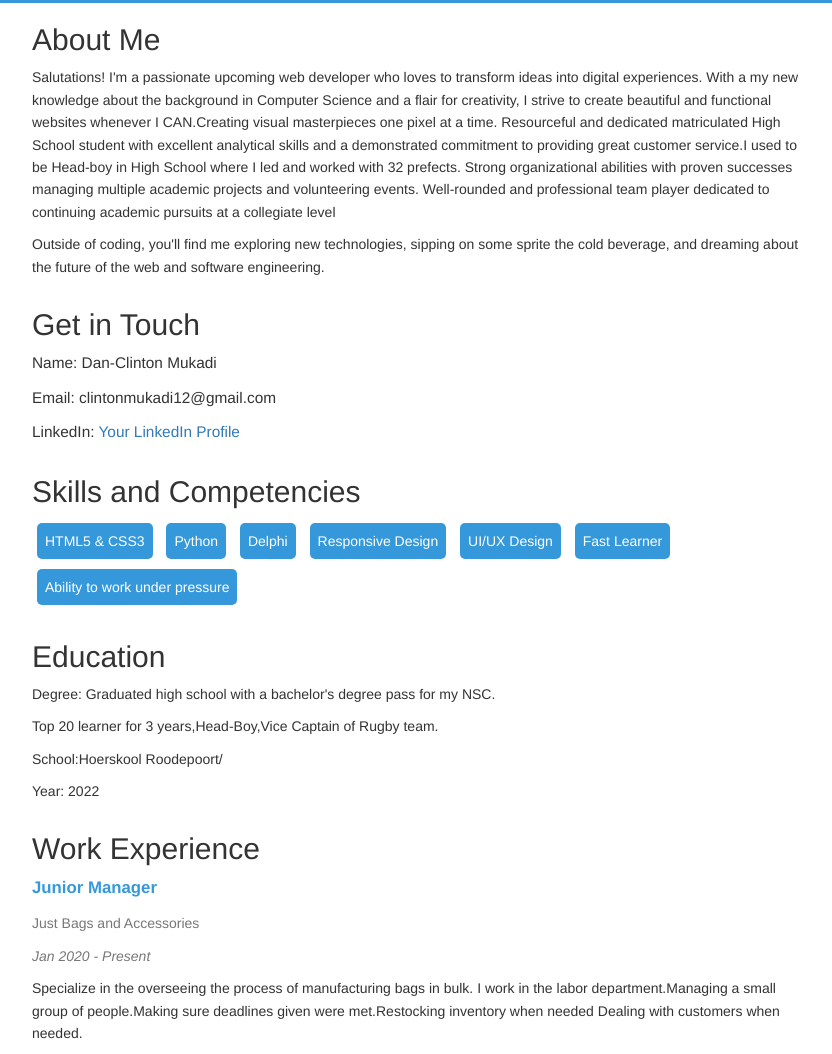
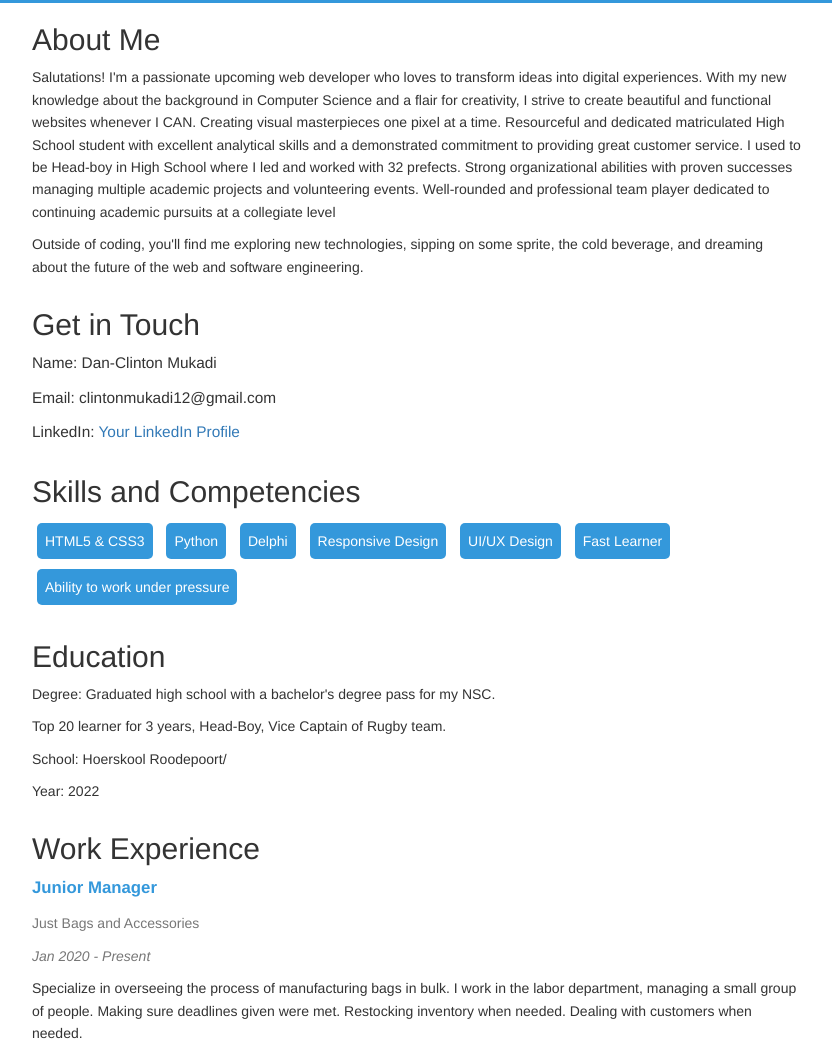
Before and after one commit to Youngdna19/MyCV, a plain HTML site: page index.html in a window 1280 px wide. Shown: the part 373-1427 px from the top of the page, without its empty margins (223-1055 px from the left). Drawn offline with nearby package versions, Linux system fonts and the light colour scheme.

Commit message:
Update index.html

```diff
--- a/index.html
+++ b/index.html
@@ -8,6 +8,7 @@
     <link rel="stylesheet" href="https://maxcdn.bootstrapcdn.com/bootstrap/3.4.1/css/bootstrap.min.css">
     <title>Dan-Clinton - Creative Cv</title>
 </head>
+
 <body>
     <header>
         <div class="header-content">
@@ -22,12 +23,12 @@
             <h2>About Me</h2>
             <p>
                 Salutations! I'm a passionate upcoming web developer who loves to transform
-                ideas into digital experiences. With a my new knowledge about the background
+                ideas into digital experiences. With my new knowledge about the background
                 in Computer Science and a flair for creativity, I strive to create beautiful
-                and functional websites whenever I CAN.Creating visual masterpieces one pixel at a time.
+                and functional websites whenever I CAN. Creating visual masterpieces one pixel at a time.
                 Resourceful and dedicated matriculated High School student with
                 excellent analytical skills and a demonstrated commitment to
-                providing great customer service.I used to be Head-boy in High
+                providing great customer service. I used to be Head-boy in High
                 School where I led and worked with 32 prefects. Strong
                 organizational abilities with proven successes managing multiple
                 academic projects and volunteering events. Well-rounded and
@@ -36,13 +37,12 @@
             </p>
             <p>
                 Outside of coding, you'll find me exploring new technologies, sipping on some
-                sprite the cold beverage, and dreaming about the future of the web and software engineering.
+                sprite, the cold beverage, and dreaming about the future of the web and software engineering.
             </p>
         </div>
     </section>
 
     <section id="contact">
-
         <div class="container">
             <h2>Get in Touch</h2>
             <p class="contact-info">Name: Dan-Clinton Mukadi</p>
@@ -70,8 +70,8 @@
         <div class="container">
             <h2>Education</h2>
             <p>Degree: Graduated high school with a bachelor's degree pass for my NSC.</p>
-            <p>Top 20 learner for 3 years,Head-Boy,Vice Captain of Rugby team. </p>
-            <p>School:Hoerskool Roodepoort/ </p>
+            <p>Top 20 learner for 3 years, Head-Boy, Vice Captain of Rugby team.</p>
+            <p>School: Hoerskool Roodepoort/ </p>
             <p>Year: 2022</p>
         </div>
     </section>
@@ -82,14 +82,13 @@
             <p class="job-title">Junior Manager</p>
             <p class="company">Just Bags and Accessories</p>
             <p class="duration">Jan 2020 - Present</p>
-            <p class="description">Specialize in the overseeing the process of manufacturing bags in bulk.
-                                   I work in the labor department.Managing a small group of
-                                   people.Making sure deadlines given were met.Restocking inventory when needed
-                                   Dealing with customers when needed.
+            <p class="description">Specialize in overseeing the process of manufacturing bags in bulk.
+                I work in the labor department, managing a small group of people.
+                Making sure deadlines given were met. Restocking inventory when needed.
+                Dealing with customers when needed.
+            </p>
         </div>
     </section>
+</body>
 
-
-
-</body>
 </html>
```
